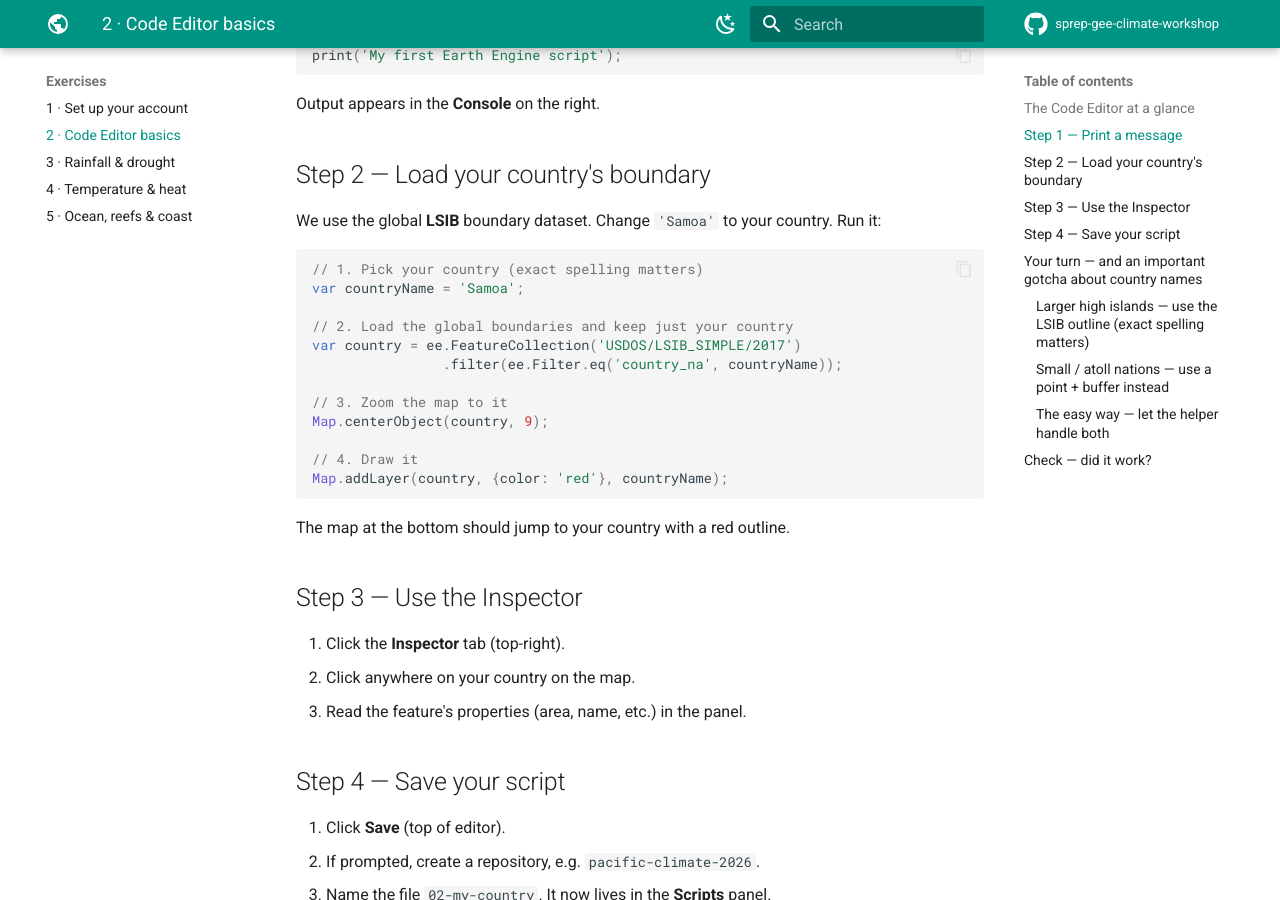
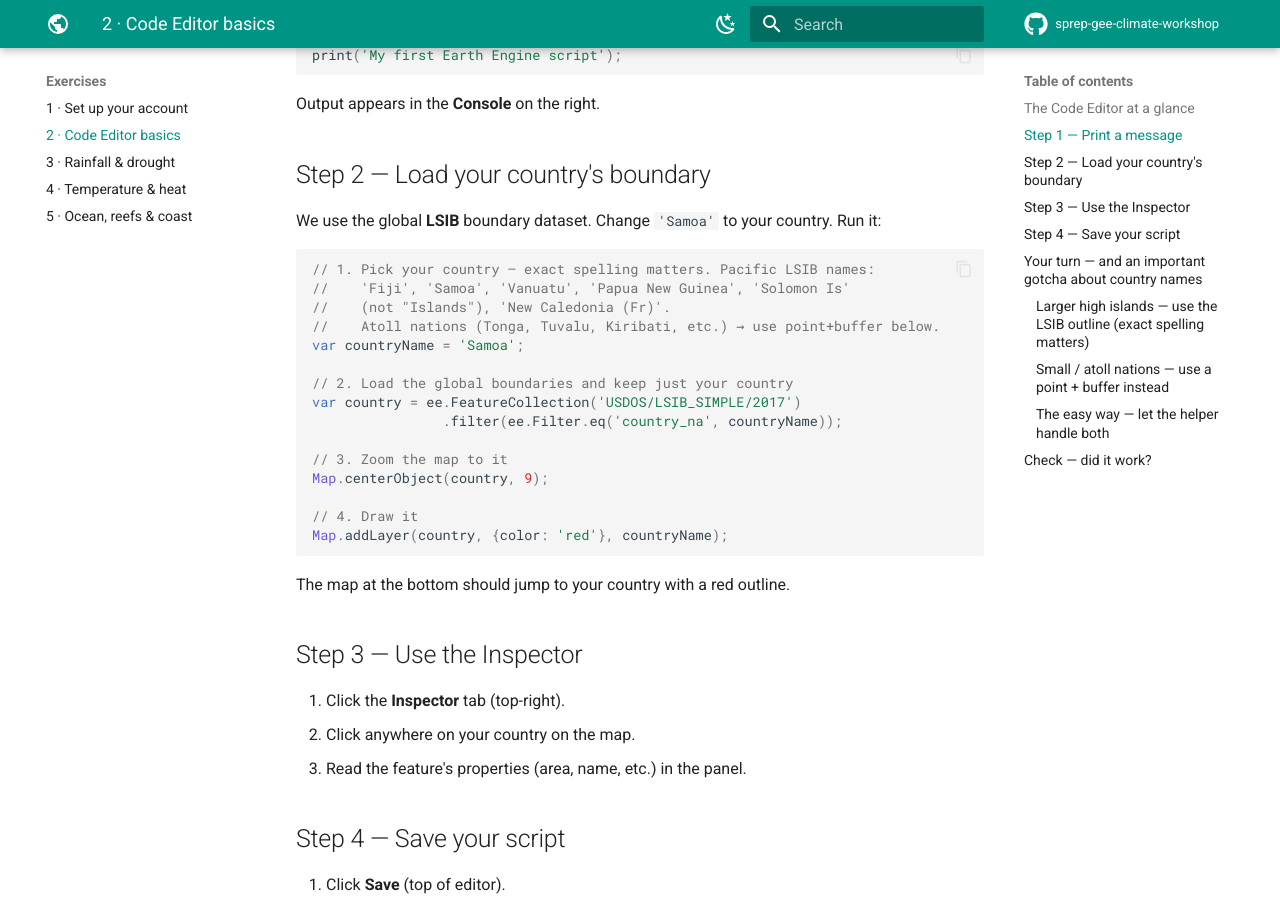
Before and after one commit to tavitas/sprep-gee-climate-workshop, an MkDocs documentation site: the page built from docs/exercises/code-editor.md, in a window 1280 px wide and 900 px high, scrolled down 770 px. Built offline with MkDocs 1.6.1 and Material for MkDocs 9.7.7, drawn with Linux system fonts in a browser that asks for light colours; comment, search, counter and statistics services are not loaded.

Commit message:
Add Pacific country names in Step 2 code comments

````diff
--- a/docs/exercises/code-editor.md
+++ b/docs/exercises/code-editor.md
@@ -30,7 +30,10 @@ Output appears in the **Console** on the right.
 We use the global **LSIB** boundary dataset. Change `'Samoa'` to your
 country. Run it:
 ```javascript
-// 1. Pick your country (exact spelling matters)
+// 1. Pick your country — exact spelling matters. Pacific LSIB names:
+//    'Fiji', 'Samoa', 'Vanuatu', 'Papua New Guinea', 'Solomon Is'
+//    (not "Islands"), 'New Caledonia (Fr)'.
+//    Atoll nations (Tonga, Tuvalu, Kiribati, etc.) → use point+buffer below.
 var countryName = 'Samoa';
 
 // 2. Load the global boundaries and keep just your country
````
